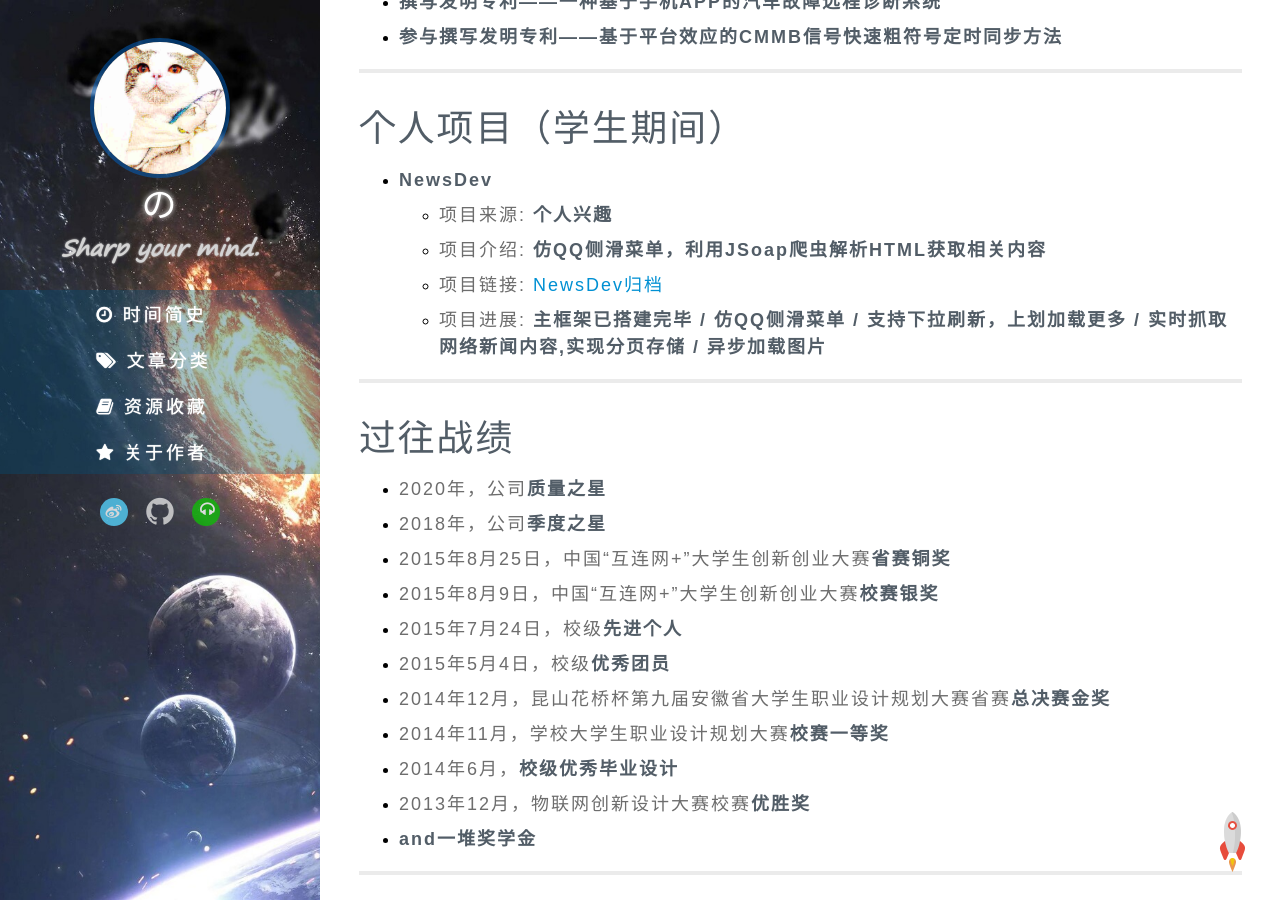
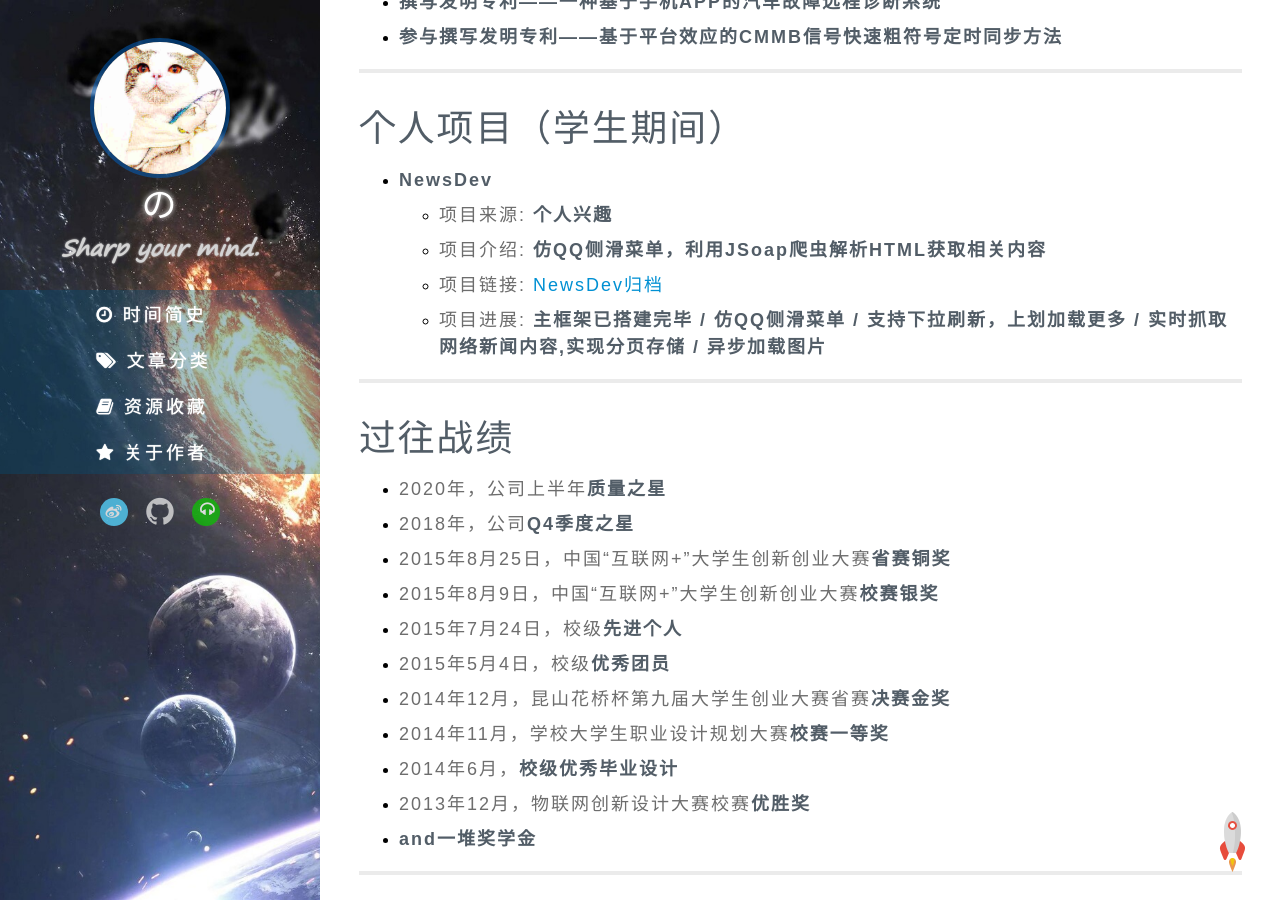
Before and after one commit to ontitaner/ontitaner.github.io, a Jekyll site: the page built from page/about.md, in a window 1280 px wide and 900 px high, scrolled down 995 px. Built offline with Jekyll 4.4.1, drawn with Linux system fonts in a browser that asks for light colours; some web fonts are replaced.

Commit message:
Update about.md

```diff
--- a/page/about.md
+++ b/page/about.md
@@ -87,19 +87,19 @@ blockquote p {
 
 # 过往战绩
 
-* 2020年，公司**质量之星**
+* 2020年，公司上半年**质量之星**
 
-* 2018年，公司**季度之星**
+* 2018年，公司**Q4季度之星**
 
-* 2015年8月25日，中国“互连网+”大学生创新创业大赛**省赛铜奖**
+* 2015年8月25日，中国“互联网+”大学生创新创业大赛**省赛铜奖**
 
-* 2015年8月9日，中国“互连网+”大学生创新创业大赛**校赛银奖**
+* 2015年8月9日，中国“互联网+”大学生创新创业大赛**校赛银奖**
 
 * 2015年7月24日，校级**先进个人**
 
 * 2015年5月4日，校级**优秀团员**
 
-* 2014年12月，昆山花桥杯第九届安徽省大学生职业设计规划大赛省赛**总决赛金奖**
+* 2014年12月，昆山花桥杯第九届大学生创业大赛省赛**决赛金奖**
 
 * 2014年11月，学校大学生职业设计规划大赛**校赛一等奖**
 
```
